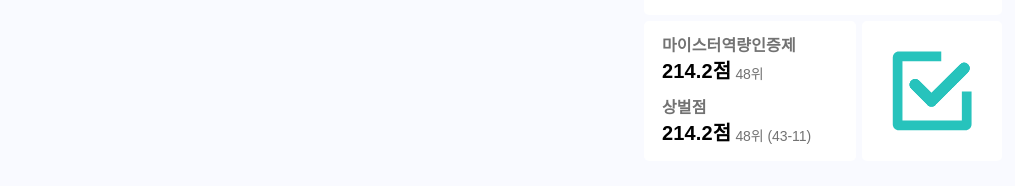
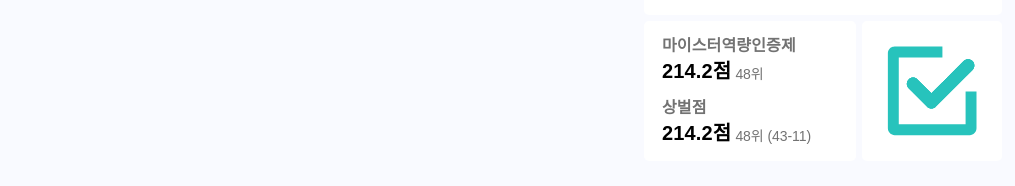
Before and after one commit to Team-INSERT/bssm-frontend, a Next.js app: page / in a window 1280 px wide. Shown: the part 180-366 px from the top of the page, without its empty margins (124-1139 px from the left). Built offline with nearby package versions, Linux system fonts and the light colour scheme; a web font is replaced by a local one.

Commit message:
refactor(image): 이미지 사이즈 컴포넌트에 명명

```diff
--- a/src/components/Aside/InfomationBox.tsx
+++ b/src/components/Aside/InfomationBox.tsx
@@ -9,7 +9,7 @@ import Row from "../Flex/Row";
 const InfomationBox = () => {
   return (
     <Container>
-      <ProfileImage src="/" alt="profile" width={500} height={500} />
+      <ProfileImage src="/" alt="profile" width={50} height={50} />
       <Column>
         <UserGrade>2학년 2반 10번</UserGrade>
         <Row gap="4px">
@@ -65,8 +65,6 @@ const InfomationButton = styled.button`
 `;
 
 const ProfileImage = styled(Image)`
-  width: 50px;
-  height: 50px;
   border-radius: 50%;
   background-color: black;
 `;
--- a/src/components/Aside/JoinCheckBox.tsx
+++ b/src/components/Aside/JoinCheckBox.tsx
@@ -7,7 +7,7 @@ import Check from "./assets/check.svg";
 const JoinCheckBox = () => {
   return (
     <Container>
-      <Checker src={Check} alt="check" />
+      <Image src={Check} alt="check" width={90} height={90} />
     </Container>
   );
 };
@@ -22,9 +22,4 @@ const Container = styled.section`
   align-items: center;
 `;
 
-const Checker = styled(Image)`
-  width: 80px;
-  height: 80px;
-`;
-
 export default JoinCheckBox;
```
